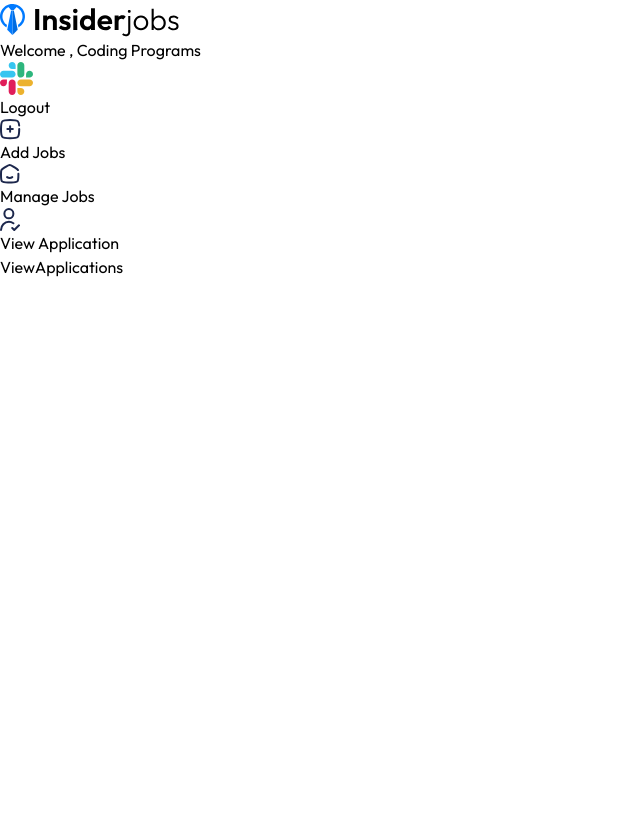
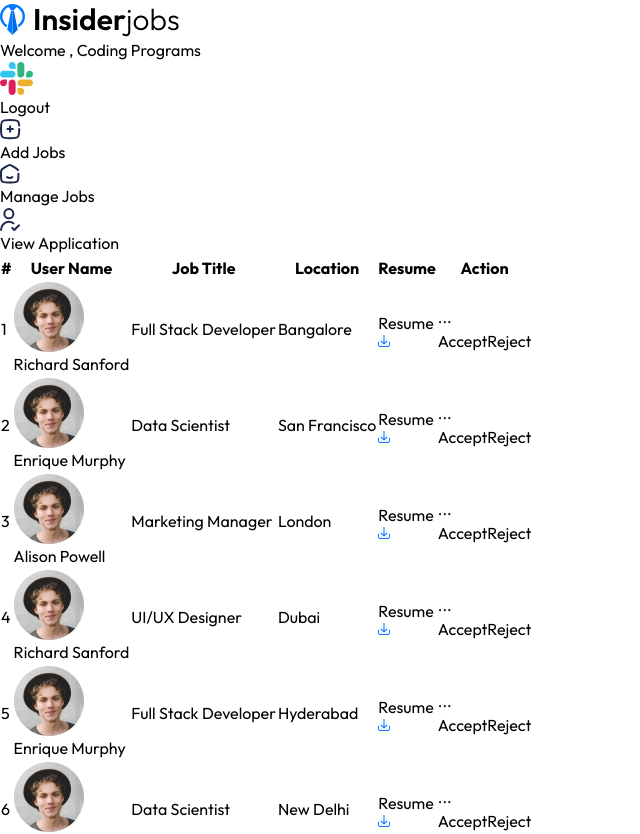
Before and after one commit to Deepakkumarnayak980/Job-Portal-Projects-Full-Stack-, a React (Vite) app in the folder client/: page /dashboard/view-application in a window 1280 px wide. Shown: the top 834 px of the page, without its empty margins (0-640 px from the left). Before the commit the page ends 800 px from the top, so only its background shows below. Built offline with nearby package versions, Linux system fonts and the light colour scheme; a web font is replaced by a local one.

Commit message:
add the ViewApplications page

```diff
--- a/client/src/pages/AddJob.jsx
+++ b/client/src/pages/AddJob.jsx
@@ -78,7 +78,7 @@
                         className="w-full border rounded-md p-2 focus:ring-blue-500 focus:border-blue-500"
                     >
                         {JobCategories.map((category, index) => (
-                            <option key={index} value={category}>
+                            <option key={`${category}-${index}`} value={category}>
                                 {category}
                             </option>
                         ))}
@@ -95,8 +95,9 @@
                         onChange={(e) => setLocation(e.target.value)}
                         className="w-full border rounded-md p-2 focus:ring-blue-500 focus:border-blue-500"
                     >
+
                         {JobLocations.map((location, index) => (
-                            <option key={index} value={location}>
+                            <option key={`${location}-${index}`} value={location}>
                                 {location}
                             </option>
                         ))}
--- a/client/src/pages/ViewApplications.jsx
+++ b/client/src/pages/ViewApplications.jsx
@@ -1,8 +1,51 @@
 import React from 'react'
+import { assets, viewApplicationsPageData } from '../assets/assets'
 
 const ViewApplications = () => {
   return (
-    <div>ViewApplications</div>
+    <div>
+        <div>
+            <table>
+                <thead>
+                    <tr>
+                        <th>#</th>
+                        <th>User Name</th>
+                        <th>Job Title</th>
+                        <th>Location</th>
+                        <th>Resume</th>
+                        <th>Action</th>
+                    </tr>
+                </thead>
+                <tbody>
+                    {viewApplicationsPageData.map((applicant ,index) =>(
+                        <tr>
+                            <td>{index+ 1}</td>
+                            <td>
+                                <img src={applicant.imgSrc} />
+                                <span>{applicant.name}</span>
+                            </td>
+                            <td>{applicant.jobTitle}</td>
+                            <td>{applicant.location}</td>
+                            <td>
+                                <a href='' target='_blank'>
+                                 Resume <img src={assets.resume_download_icon} />
+                                </a>
+                            </td>
+                            <td>
+                                <div>
+                                    <button>...</button>
+                                    <div>
+                                        <button>Accept</button>
+                                        <button>Reject</button>
+                                    </div>
+                                </div>
+                            </td>
+                        </tr>
+                    ))}
+                </tbody>
+            </table>
+        </div>
+    </div>
   )
 }
 
```
